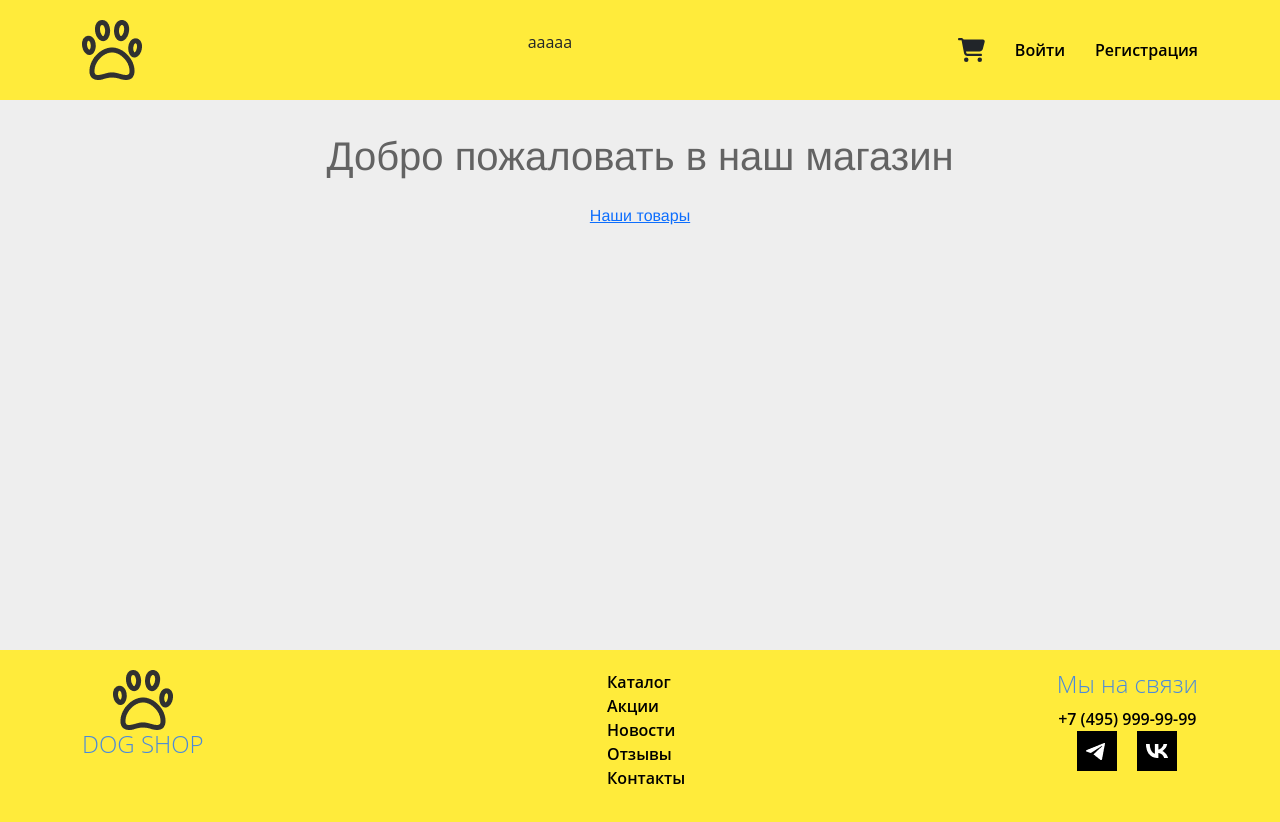
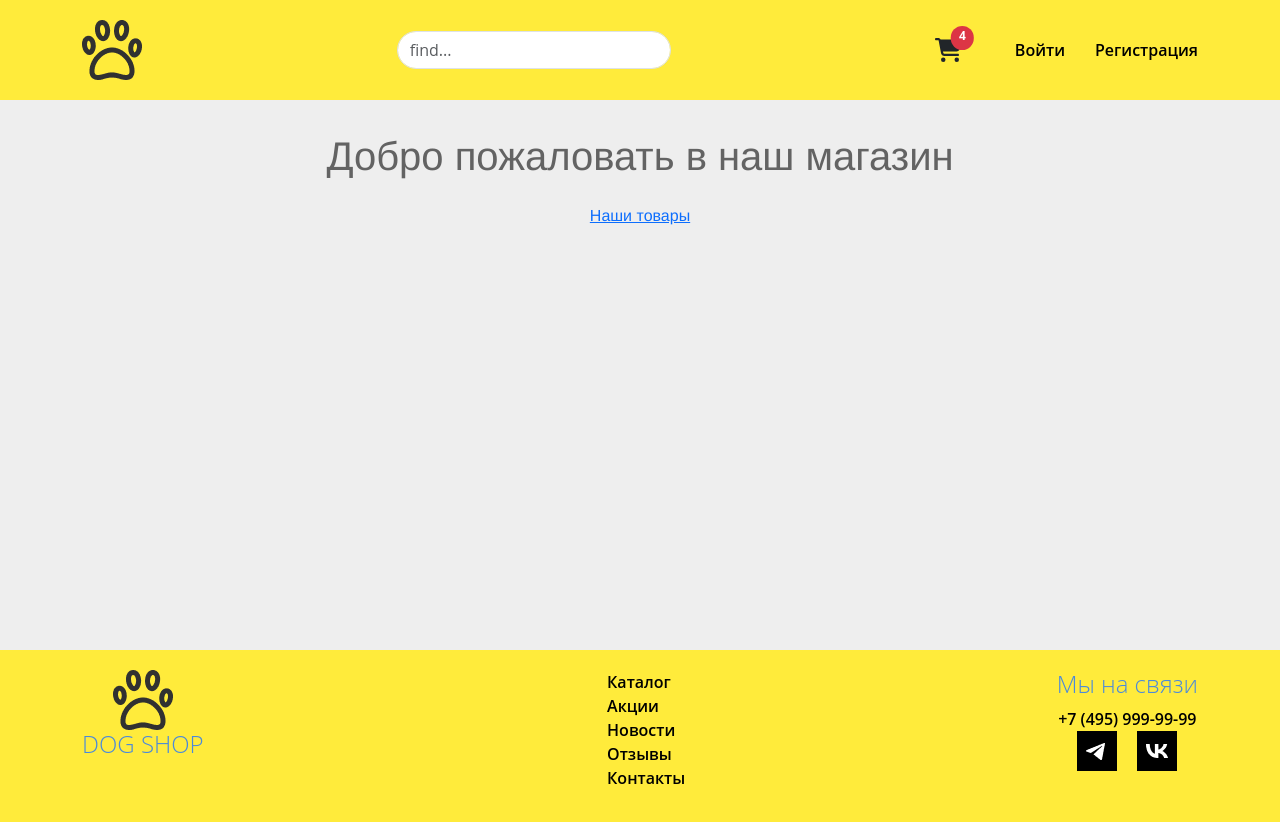
Before and after one commit to ASKqqq/DogShop, a React (Create React App) app: page / in a window 1280 px wide. Shown: the top 822 px of the page. Built offline with nearby package versions, Linux system fonts and the light colour scheme.

Commit message:
added search box

```diff
--- a/src/components/Header/Header.jsx
+++ b/src/components/Header/Header.jsx
@@ -17,10 +17,25 @@ export const Header = () => {
               <img src={logo} className="logo" alt="logo" />
             </Link>
           </div>
-          <p>aaaaa</p>
+          <div className={headerStayles.inputfind}>
+            <input
+              type="text"
+              className="form-control"
+              id="floatingInput"
+              placeholder="find..."
+            />
+          </div>
           <nav className={headerStayles.nav}>
             <li>
-              <FontAwesomeIcon icon={faCartShopping} size="xl" />
+              <div className={headerStayles.counter}>
+                <FontAwesomeIcon icon={faCartShopping} size="xl" />
+                <span
+                  className="top-0 start-100
+              translate-middle badge rounded-pill bg-danger"
+                >
+                  4
+                </span>
+              </div>
             </li>
             <div>
               {token ? (
--- a/src/components/Header/Header.module.css
+++ b/src/components/Header/Header.module.css
@@ -28,6 +28,7 @@ header logo {
   display: flex;
   gap: 30px;
   list-style: none;
+  margin-left: 50px;
 }
 
 .nav a:hover {
@@ -47,3 +48,12 @@ header logo {
   color: black;
   font-weight: 600;
 }
+
+.counter {
+  display: flex;
+}
+
+.inputfind input {
+  border-radius: 100px;
+  margin: 0 20px 0 20px;
+}
```
